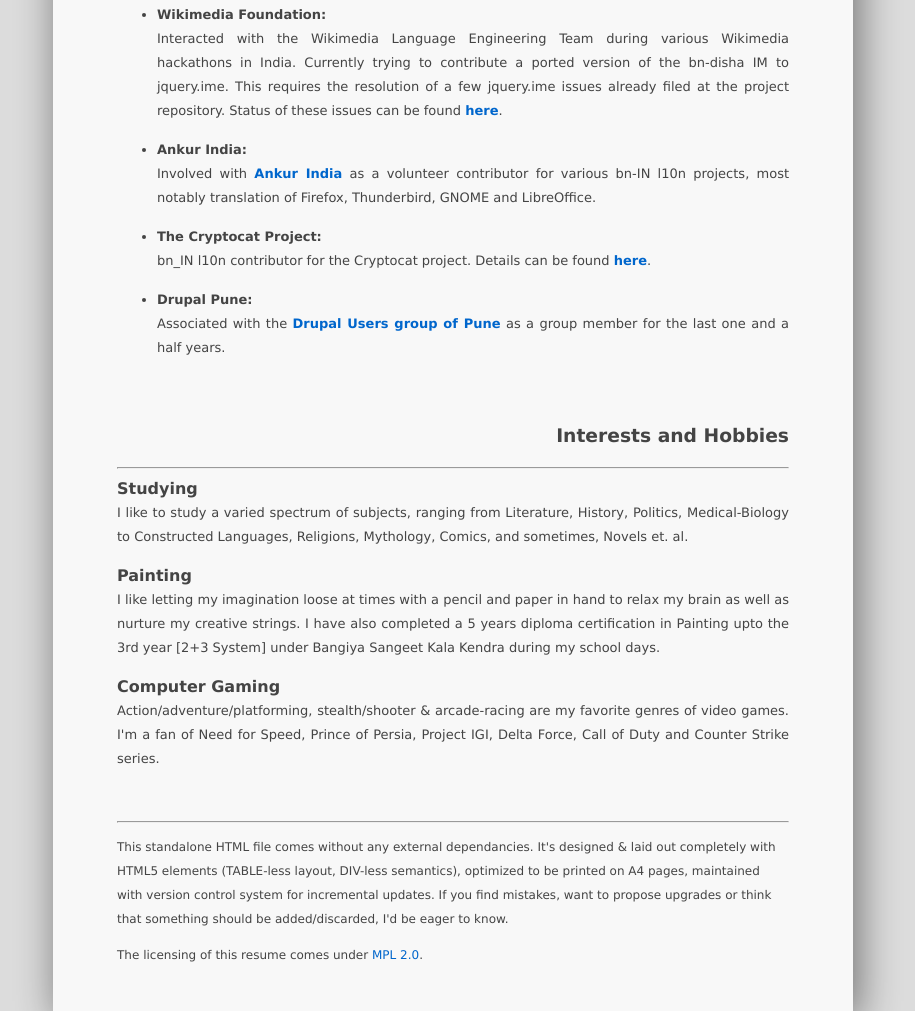
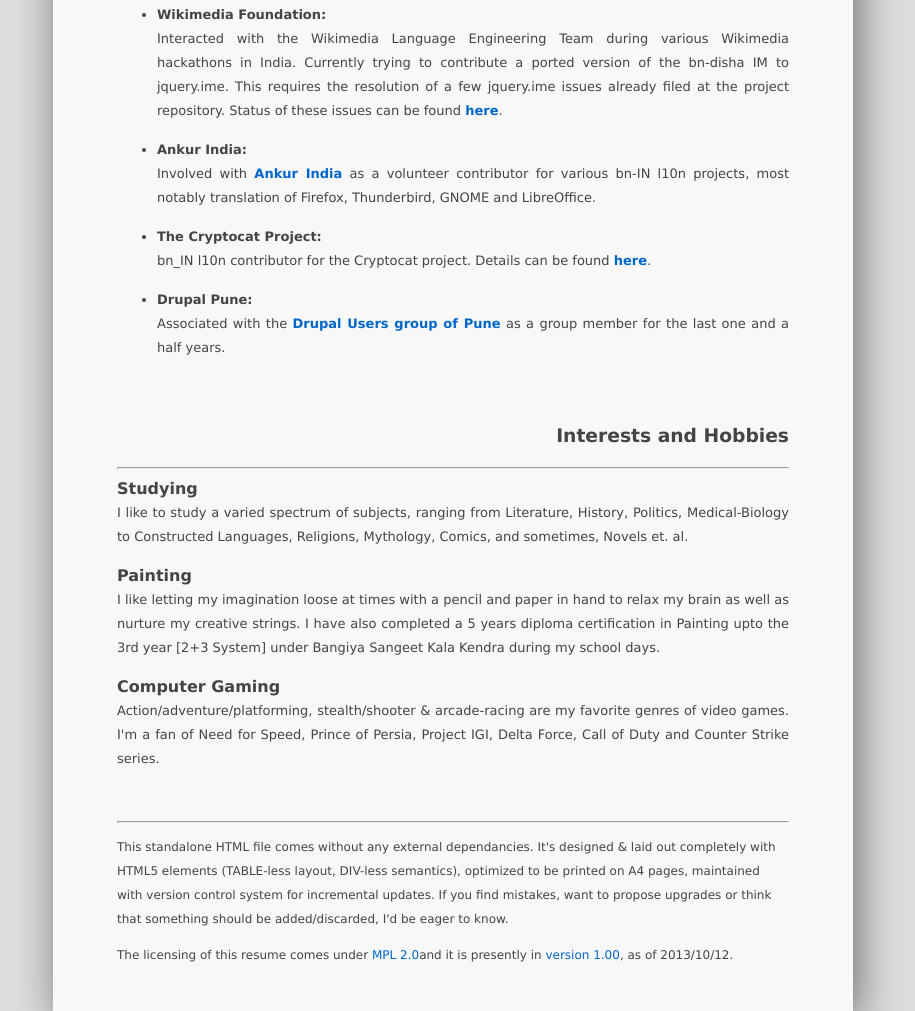
Before and after one commit to sayak-sarkar/resume, a plain HTML site: page index.html in a window 1280 px wide. Shown: the part 4339-5350 px from the top of the page, without its empty margins (187-1102 px from the left). Drawn offline with Linux system fonts and the light colour scheme.

Commit message:
Release Date Added To Footer.

```diff
--- a/index.html
+++ b/index.html
@@ -294,7 +294,7 @@ footer { background-color: #f8f8f8; margin-top: -25px; padding: 0 64px 32px; fon
     <a href="https://plus.google.com/+SayakSarkar?rel=author" style="display: none;">+</a>
     <hr />
     <p>This standalone HTML file comes without any external dependancies. It's designed &amp; laid out completely with HTML5 elements (TABLE-less layout, DIV-less semantics), optimized to be printed on A4 pages, maintained with version control system for incremental updates. If you find mistakes, want to propose upgrades or think that something should be added/discarded, I'd be eager to know.</p>
-    <p>The licensing of this resume comes under <a href="http://www.mozilla.org/MPL/" title="Mozilla Public License, version 2.0" target="_blank">MPL 2.0</a>.</p>
+    <p>The licensing of this resume comes under <a href="http://www.mozilla.org/MPL/" title="Mozilla Public License, version 2.0" target="_blank">MPL 2.0</a>and it is presently in <a href="https://github.com/sayak-sarkar/resume/archive/v1.00.zip">version 1.00</a>, as of 2013/10/12.</p>
   </footer>
 </body>
 </html>
```
